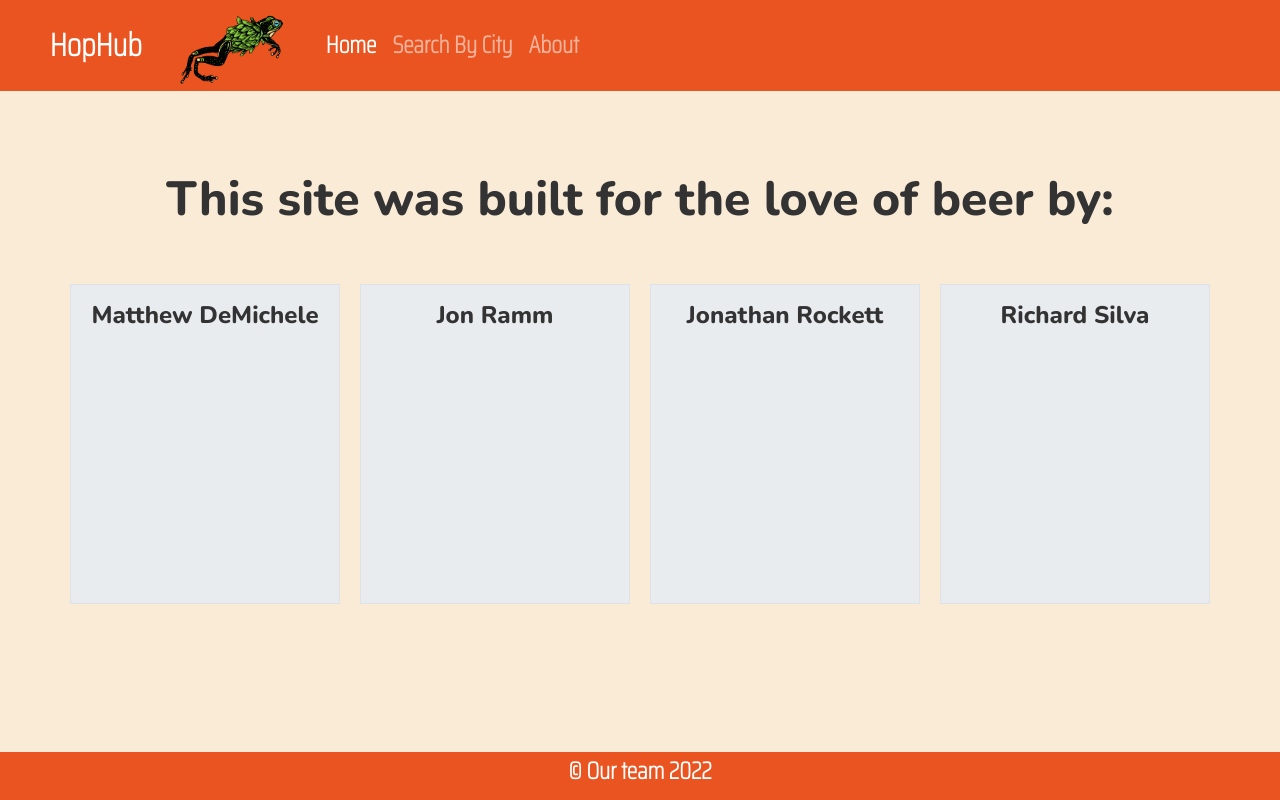
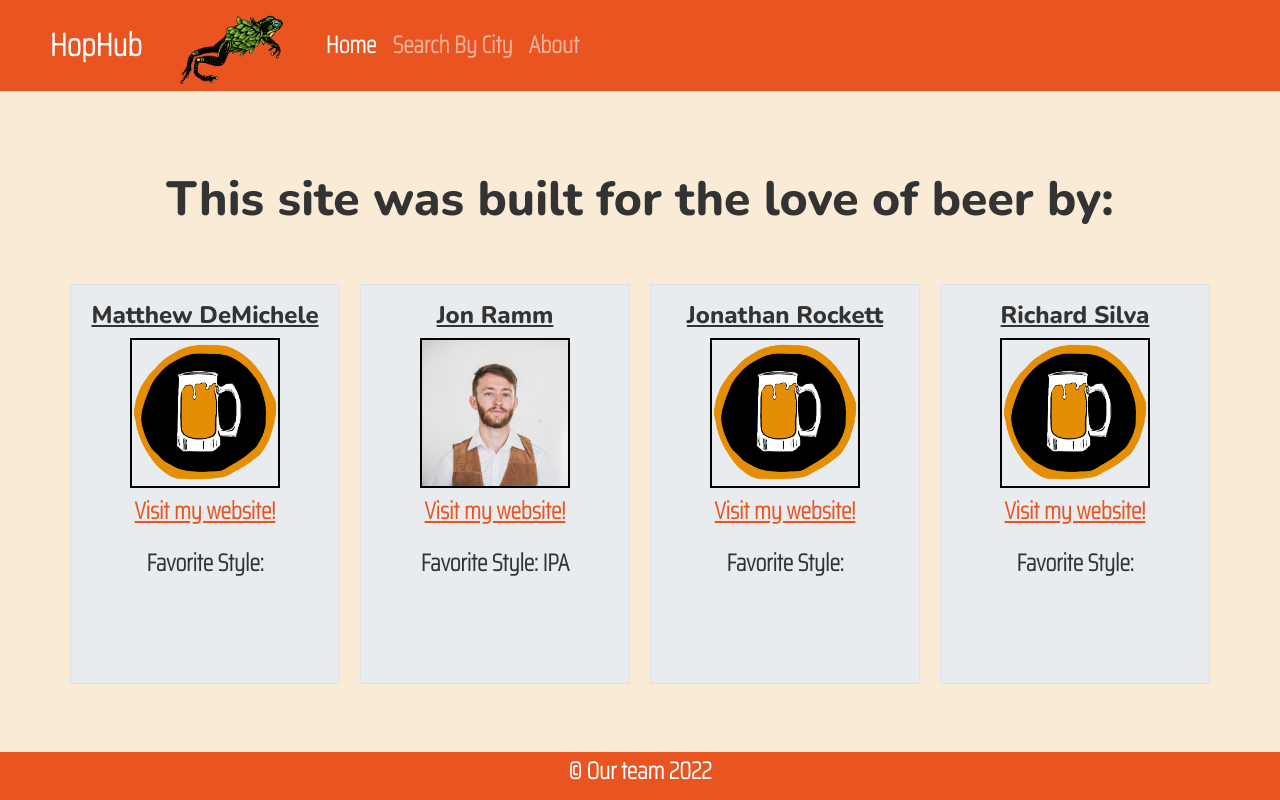
Before and after one commit to jonramm/Beaverhacks-Winter-2022, a React (Create React App) app in the folder brewery-app/: page /about in a window 1280 px wide. Built offline with nearby package versions, Linux system fonts and the light colour scheme.

Commit message:
about boxes have pictures, website links, and favorite style

```diff
--- a/brewery-app/src/App.css
+++ b/brewery-app/src/App.css
@@ -26,7 +26,7 @@ h3 {
 }
 
 a {
-  color: white;
+  /* color: white; */
 }
 
 .App {
@@ -95,6 +95,10 @@ a {
 /* Brewery Search Results Styles */
 .brewery-results-header {
   padding: 5%;
+}
+
+.brewery-data {
+  color: white;
 }
 
 .header-col-left {
@@ -172,14 +176,24 @@ tr:nth-child(odd) {
 
 /* About Page */
 .about-box-left {
-  height: 320px;
+  height: 400px;
   margin-top: 3rem;
   margin-right: 20px;
 }
 
 .about-box-right {
-  height: 320px;
+  height: 400px;
   margin-top: 3rem;
+}
+
+.about-img {
+  height: 150px;
+  border: 2px solid black;
+  margin-bottom: 5px;
+}
+
+.personal-website {
+  color: black;
 }
 
 #footerText {
--- a/brewery-app/src/components/BreweryRow.js
+++ b/brewery-app/src/components/BreweryRow.js
@@ -4,7 +4,7 @@ function BreweryRow({ data }) {
     let url = data.website_url;
     return (
         <tr>
-            <td><a href={url} target="_blank">{data.name}</a></td>
+            <td><a className="brewery-link" href={url} target="_blank">{data.name}</a></td>
             <td>{data.street}</td>
             <td>{data.phone}</td>
         </tr>
--- a/brewery-app/src/components/BreweryRowHomePage.js
+++ b/brewery-app/src/components/BreweryRowHomePage.js
@@ -4,7 +4,7 @@ function BreweryRowHomePage({ data }) {
     let url = data.website_url;
     return (
         <tr>
-            <td><a href={url} target="_blank">{data.name}</a></td>
+            <td><a className="brewery-data" href={url} target="_blank">{data.name}</a></td>
             <td>{data.street}</td>
             <td>{data.city}</td>
             <td>{data.phone}</td>
--- a/brewery-app/src/pages/About.js
+++ b/brewery-app/src/pages/About.js
@@ -1,5 +1,7 @@
 import React from "react";
 import Navbar from '../components/pageNavbar';
+import jonImg from '../images/github-prof-img.jpg'
+import beerStein from '../images/beer-stein.png';
 
 function About() {
     return (
@@ -10,16 +12,28 @@ function About() {
                 <div className="container px-4">
                 <div className="row gx-5">
                     <div className="col about-box-left p-3 border bg-light">
-                        <h3>Matthew DeMichele</h3>
+                        <h3><u>Matthew DeMichele</u></h3>
+                        <img className="about-img" src={beerStein}></img>
+                        <p><a className="personal-site" href="" target="_blank">Visit my website!</a></p>
+                        <p>Favorite Style:</p>
                     </div>
                     <div className="col about-box-left p-3 border bg-light">
-                        <h3>Jon Ramm</h3>
+                        <h3><u>Jon Ramm</u></h3>
+                        <img className="about-img" src={jonImg}></img>
+                        <p><a className="personal-site" href="jonramm.com" target="_blank">Visit my website!</a></p>
+                        <p>Favorite Style: IPA</p>
                     </div>
                     <div className="col about-box-left p-3 border bg-light">
-                        <h3>Jonathan Rockett</h3>
+                        <h3><u>Jonathan Rockett</u></h3>
+                        <img className="about-img" src={beerStein}></img>
+                        <p><a className="personal-site" href="" target="_blank">Visit my website!</a></p>
+                        <p>Favorite Style:</p>
                     </div>
                     <div className="col about-box-right p-3 border bg-light">
-                        <h3>Richard Silva</h3>
+                        <h3><u>Richard Silva</u></h3>
+                        <img className="about-img" src={beerStein}></img>
+                        <p><a className="personal-site" href="" target="_blank">Visit my website!</a></p>
+                        <p>Favorite Style:</p>
                     </div>
                 </div>
                 </div>
```
Also changed, not shown: brewery-app/src/images/github-prof-img.jpg (added).
